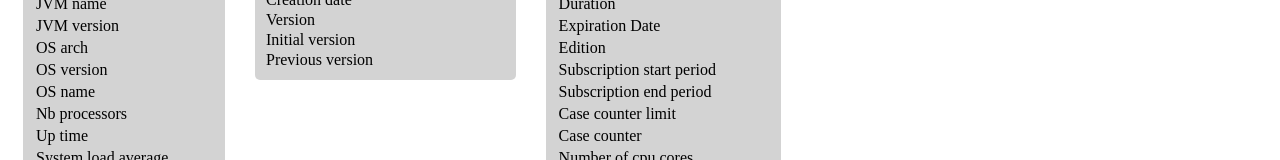
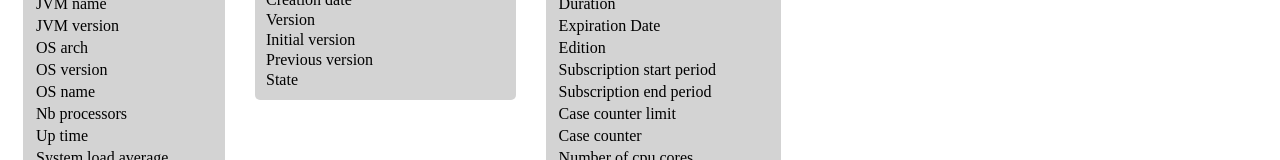
Before and after one commit to cpuy/bonita-plateform-angular2, an Angular app: page / in a window 1280 px wide. Shown: the part 202-362 px from the top of the page. Built offline with nearby package versions, Linux system fonts and the light colour scheme; no server answers.

Commit message:
add platform state

```diff
--- a/src/app/app.component.html
+++ b/src/app/app.component.html
@@ -89,6 +89,10 @@
       <td>Previous version</td>
       <td>{{plateform.previousVersion}}</td>
     </tr>
+    <tr>
+      <td>State</td>
+      <td>{{plateform.state}}</td>
+    </tr>
   </section>
 
   <section class="LicenseInfos">
```
